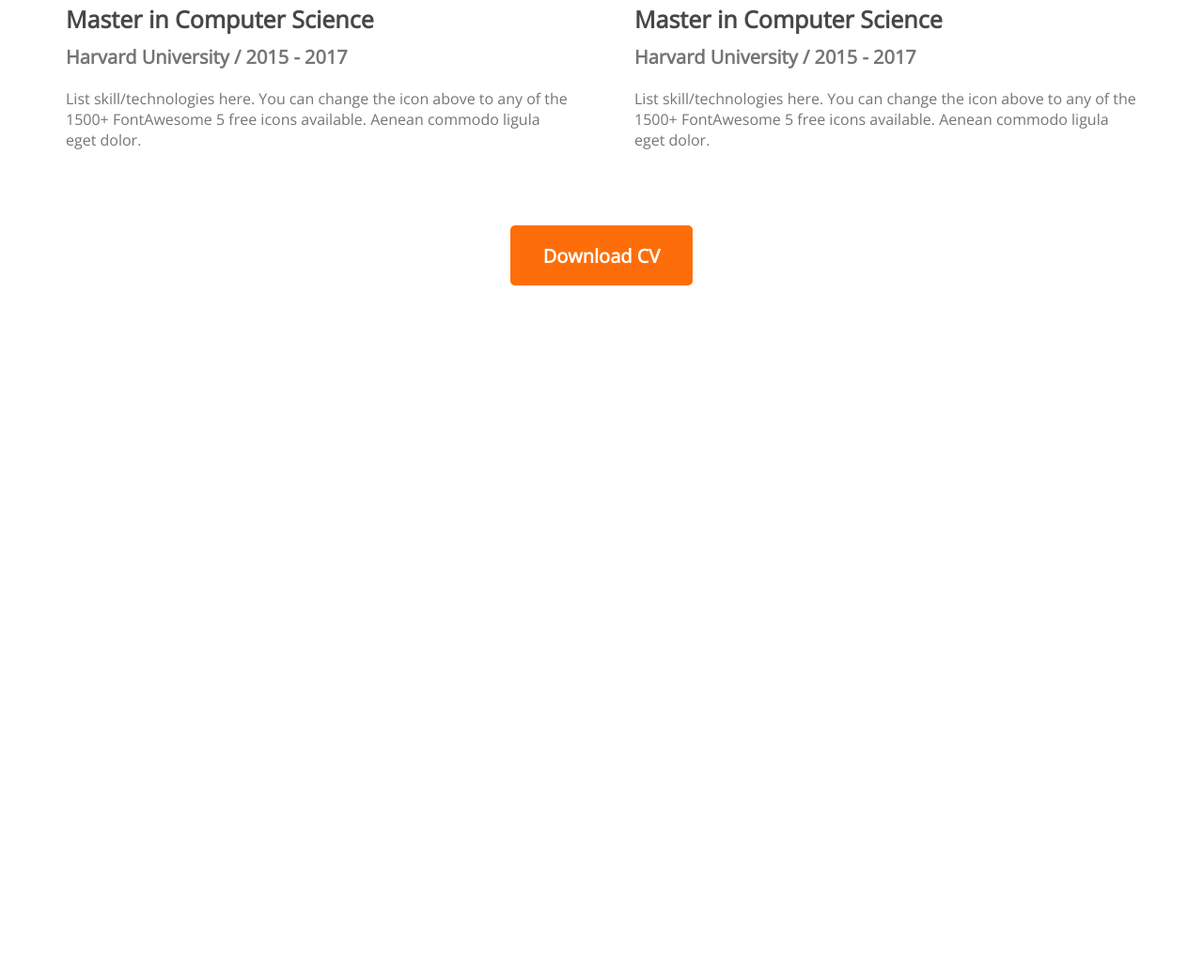
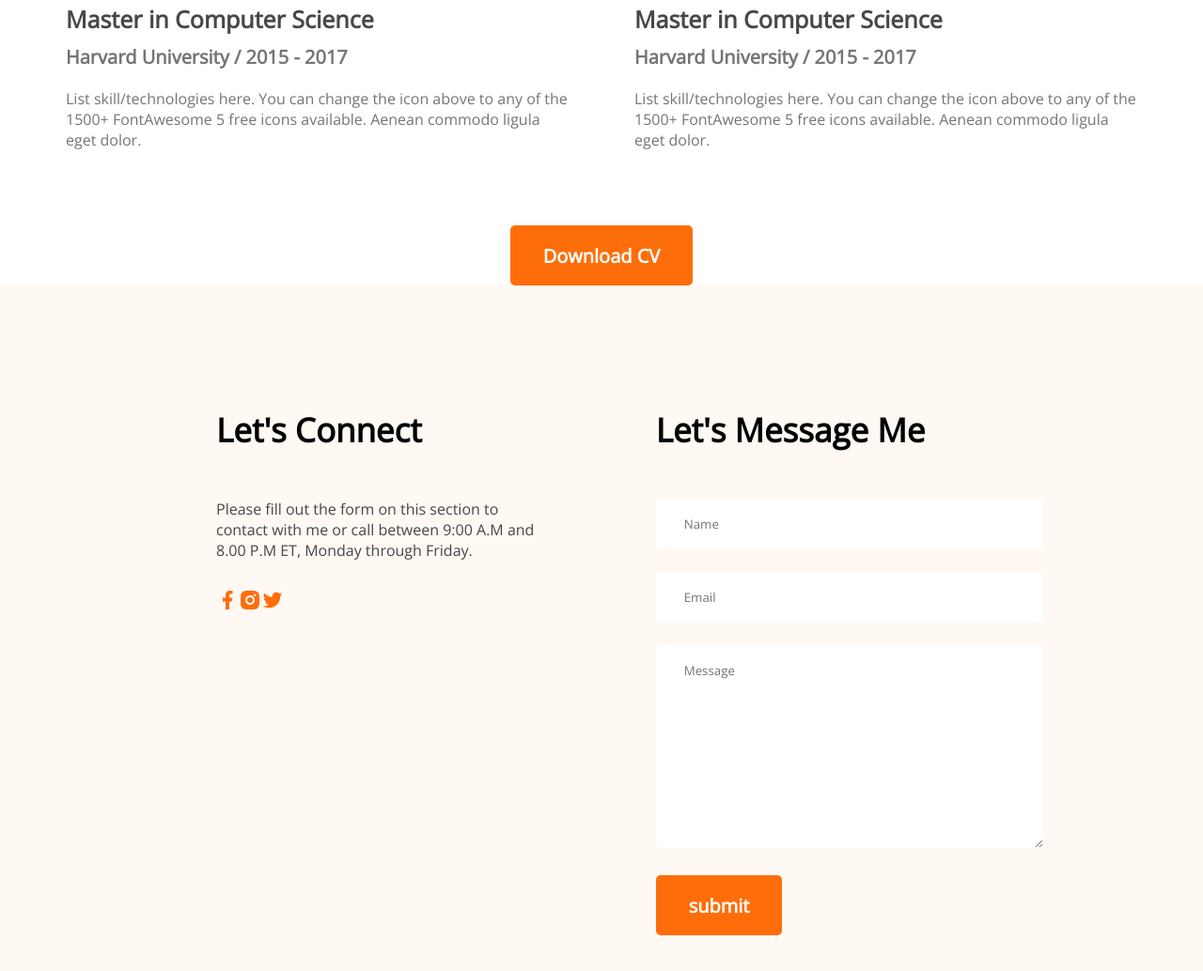
Before and after one commit to Tokiosman80F/developer-portfolio, a plain HTML site: page index.html in a window 1280 px wide. Shown: the part 2799-3833 px from the top of the page at 94% size. Before the commit the page ends 3103 px from the top, so only its background shows below. Drawn offline with nearby package versions, Linux system fonts and the light colour scheme.

Commit message:
footer added & project completed

```diff
--- a/index.html
+++ b/index.html
@@ -192,6 +192,34 @@
         </div>
       </section>
     </main>
-    <footer></footer>
+    <footer>
+      <div class="contact">
+        <div>
+          <h3 class="section-title">Let's Connect</h3>
+          <p>
+            Please fill out the form on this section to contact with me or call
+            between 9:00 A.M and 8.00 P.M ET, Monday through Friday.
+          </p>
+          <a href=""><img src="/images/icons/facebook.png" alt="" /></a
+          ><a href=""><img src="/images/icons/insta.png" alt="" /></a
+          ><a href=""><img src="/images/icons/twitter.png" alt="" /></a>
+        </div>
+        <div>
+          <h3 class="section-title">Let's Message Me</h3>
+          <form action="">
+            <input type="text" name="" id="" placeholder="Name" />
+            <input type="email" name="" id="" placeholder="Email" />
+            <textarea
+              name=""
+              id=""
+              cols="30"
+              rows="10"
+              placeholder="Message"
+            ></textarea>
+            <input type="submit" value="submit" class="btn-primary" />
+          </form>
+        </div>
+      </div>
+    </footer>
   </body>
 </html>
--- a/styles/portfolio.css
+++ b/styles/portfolio.css
@@ -170,3 +170,29 @@ main {
   text-align: center;
   margin-top: 50px;
 }
+/* Contact */
+footer {
+  background-color: #fff8f3;
+}
+.contact {
+  display: flex;
+  max-width: 1140px;
+  padding: 130px 230px;
+  gap: 120px;
+
+  text-align: left;
+}
+.contact p {
+  color: #474747;
+  margin-bottom: 30px;
+}
+
+.contact input[type="text"],
+input[type="email"],
+textarea {
+  margin-bottom: 24px;
+  width: 100%;
+  border: none;
+  padding: 18px 30px;
+  border-radius: 5px;
+}
```
